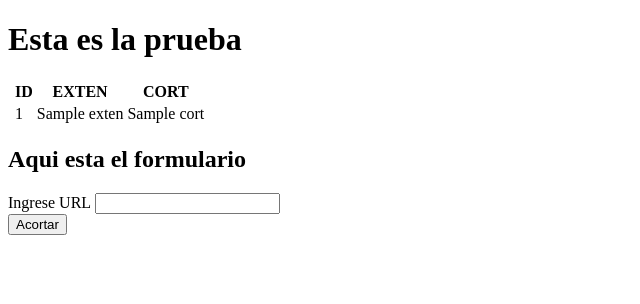
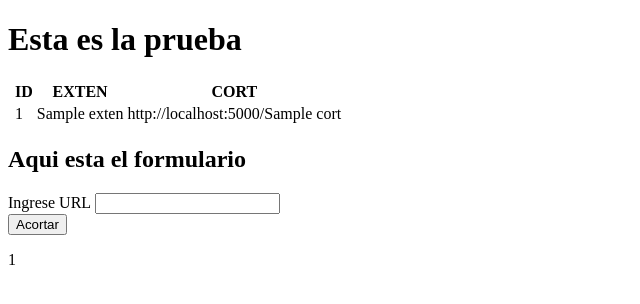
Before and after one commit to Jesus-7777/acortador, a Flask app: template templates/index.html in a window 1280 px wide. Shown: the top 304 px of the page, without its empty margins (0-640 px from the left). Run offline with Flask 2, Linux system fonts and the light colour scheme; the template is opened without the code that fills it: most values are stand-ins (such as "Sample title", 1, 10 or a date in 2020).

Commit message:
se hace cambios en la tabla

```diff
--- a/templates/index.html
+++ b/templates/index.html
@@ -23,7 +23,7 @@
                     <td scope="row"></td>
                     <td>{{producto['id']}}</td>
                     <td>{{producto['exten']}}</td>
-                    <td>{{producto['cort']}}</td>
+                    <td>http://localhost:5000/{{producto['cort']}}</td>
                 </tr>
                 {%endfor%}
             </tbody>
@@ -36,5 +36,6 @@
         </div>
         <button type="submit">Acortar</button>
     </form>
+    <p>{{contactoId}}</p>
 </body>
 </html>
```
